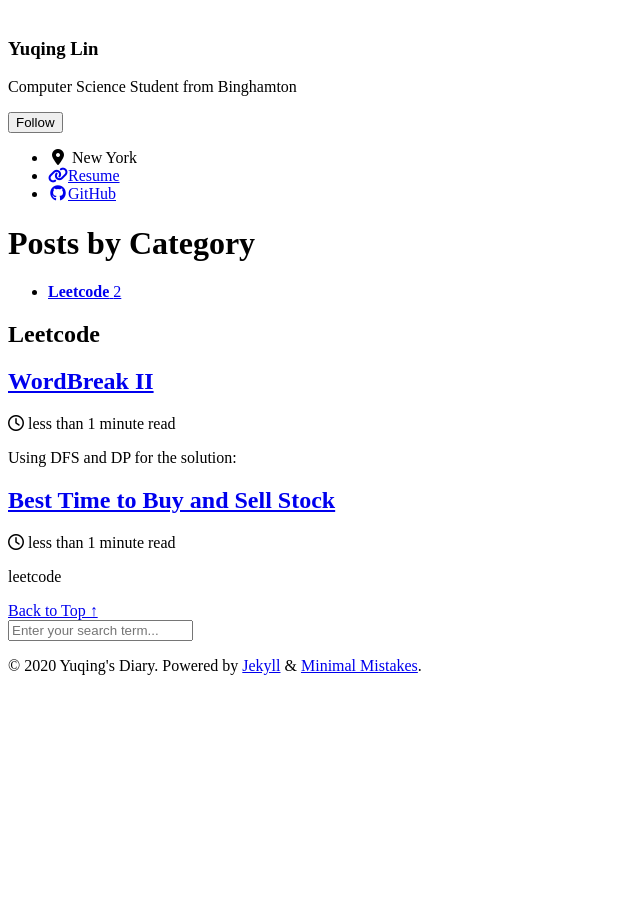
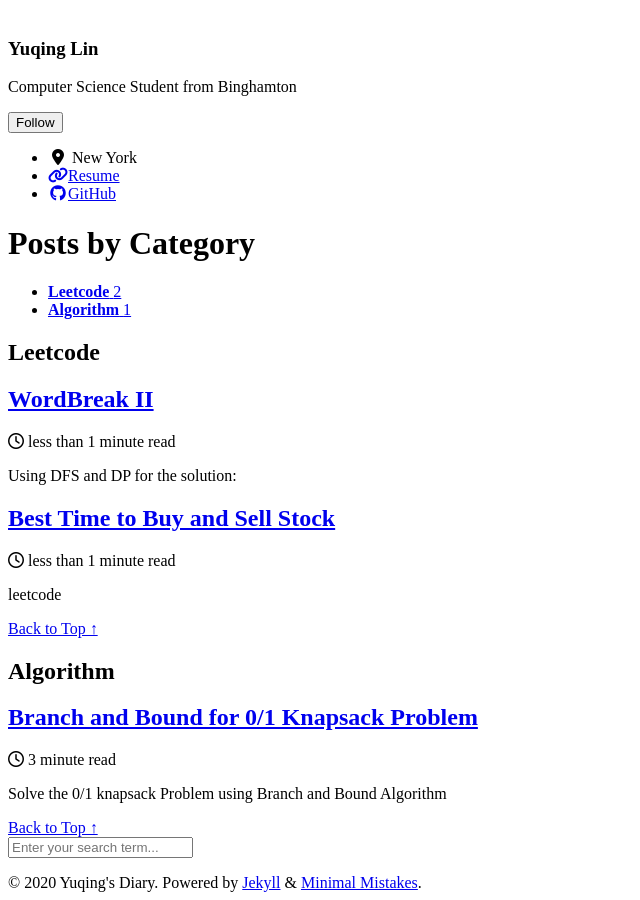
Before and after one commit to linyuqing97/Leetcode, a Jekyll site: the page built from _pages/category-archive.md, in a window 1280 px wide and 900 px high, scrolled down 1593 px. Shown: the whole window, without its empty margins (0-640 px from the left). Built offline with Jekyll 4.4.1, drawn with Linux system fonts in a browser that asks for light colours; cached includes are drawn as plain includes; nearby versions of some CDN libraries; a script that is not in the unit is left out; comment, search, counter and statistics services are not loaded; before the commit the page ends 2276 px from its top, so only the background shows below that; some of the changed lines change nothing that is shown.

Commit message:
add b&b 0/1

````diff
--- a/_config.yml
+++ b/_config.yml
@@ -2,7 +2,7 @@
 
 title: "Yuqing's Diary"
 email: "linyuqing97@gmail.com"
-repository: "linyuqing97/leetcode"
+repository: "linyuqing97/yuqing-s-Diary"
 description: "This is my personal profile website!!!"
 logo: "/assets/images/myLogo.png"
 
--- /dev/null
+++ b/_posts/2020-04-05-Branch_And_Bound.md
@@ -0,0 +1,270 @@
+---
+title: "Branch and Bound for 0/1 Knapsack Problem "
+last_modified_at: 2020-04-05
+categories:
+  - Algorithm
+tags:
+  - Dynamic Programming
+
+classes: wide
+---
+
+## Solve the 0/1 knapsack Problem using Branch and Bound Algorithm
+
+There are two approchs for this problem, one is using queue and Breath First Search(BFS) and the other one is using priority queue where nodes with maximum upperbound would be pop first and visite for counting toward the final optimal solution.
+
+### Branch and Bound With Breadth First Search
+1. The value of each child u is used to update best
+2. Only child u with bound(u) better than best are added to the queue
+
+```
+    void BFS_B&B(st_sp_tr T, number& best) {
+        queue_of_node Q; node u, v;
+        initialize(Q);
+        v=root of T;
+        best=value(v);
+        insert(Q,v);
+        while (! empty(Q)) {
+	        remove(Q, v);
+            if (bound(v) is better than best)
+	        for (each child u of v) {
+		        if (value(u) is better than best)
+			    best=value(u);
+		        if (bound(u) is better than best)
+			    insert(Q, u)
+                }
+            }
+        }
+```
+### Procedure Knapsack
+```
+    void knapsack2(int n,const int p[ ], const int w[ ],int W, int maxprofit);	{
+            queue_of_node Q;    node u,v;
+            //initialize
+	        init(Q); maxprofit=0; //v is root
+            v.level=0; v.profit=0; v.weight=0;
+            enqueue(Q, v);
+            while (! empty(Q)) {
+                dequeue(Q, v);
+                u.level= v.level+1; //u child of v
+                //“yes” child
+                u.weight= v.weight+w[u.level];
+                u.profit= v.profit+p[u.level];
+                //update maxprofit
+                if ((u.weight<=W) &&(u.profit>maxprofit))
+		        maxprofit=u.profit;
+                //add to queue if bound > maxprofit
+	            if (bound(u)>maxprofit)
+                    enqueue(Q, u);
+	            //“no” child
+                u.weight= v.weight; //not included
+                u.profit= v.profit;
+                //add to queue if bound > maxprofit
+	            if (bound(u)>maxprofit)
+                enqueue(Q, u);
+            }
+        }
+
+```
+
+## B&B With Best-First Search for Optimality Problems
+1. Branch and bound  with best-first search  for maximum:
+2. Nodes with the highest upper bounds have the best potential of producing the optimal solution and therefore should be thefirst to expand
+3. Use priority queue
+
+```cpp
+#include<iostream>
+#include<vector>
+#include<fstream>
+#include<sstream>
+#include<queue>
+#include <algorithm>
+
+using namespace std;
+int WEIGHT; // total weight of the knapsack
+int globalUpperBound;
+int TOTALSIZE;
+
+class Node{
+    public:
+        int upperBound;
+        double maxProfit;
+        int level; //level
+        int localWeight;
+        bool isRight = false;
+        Node* parent;
+        Node(){
+            this->maxProfit = 0;
+            this->upperBound = 0;
+            this->level = 0;
+            this->localWeight = 0;
+            this->parent = NULL;
+        }
+
+};
+
+struct pqCmp{
+    bool operator() (Node *n1,Node *n2){
+        return n1->upperBound < n2->upperBound;
+    }
+};
+
+double maxBound(vector<vector<int> >&memo,Node* cur, bool isRight){
+
+    //inital the first node
+    //include all possible solutions at the best case
+    double upperBound = cur->maxProfit;
+    int resCapacity = WEIGHT - cur->localWeight;
+    int tempWeight = 0;
+    //cout<<" res capactiy: "<<resCapacity<<endl;
+    if(isRight)cur->isRight=true;
+    for(int i= 0;i<memo.size();i++){
+        if(isRight){
+            if(i <= cur->level-1){
+                continue;
+            }
+        }
+        if(tempWeight+memo[i][0] < resCapacity ){
+            upperBound+=memo[i][1];
+            tempWeight+=memo[i][0];
+           // cout<<upperBound<<endl;;
+        }
+        else{
+           // cout<<"upperbound now: "<<upperBound<<endl;
+            int rWeight = resCapacity - tempWeight;// give me what's weight left in pack for upper bound
+            if(rWeight > 0){
+                int profitPerUnit = memo[i][1]/memo[i][0];
+                upperBound =upperBound+(profitPerUnit*rWeight);
+             //cout<<"uppBound: "<<upperBound<<rWeight<<" "<<profitPerUnit<< endl;
+                break;
+            }
+        }
+    }
+    //globalUpperBound = upperBound;
+   return upperBound;
+}
+
+
+vector<vector<int> >readFile(string inputFileName){
+    ifstream infile(inputFileName);
+    string line;
+    int size = 0;
+    char dummy;     //skip the comma de;
+    getline(infile,line);
+    stringstream s(line);
+    s>>TOTALSIZE>>dummy>>WEIGHT;
+    vector<vector<int> >memo(TOTALSIZE,vector<int>(1,0));
+    int i = 0; int j = 0;
+
+    // memo[i][j] In each row 0 col store weight, 1 col store profits
+    while(getline(infile,line)){
+        stringstream ss(line);
+        ss>>memo[i][j] >> dummy >> memo[i][j+1];
+        i++;
+    }
+    infile.close();
+    return memo;
+}
+
+
+bool sortMethod(const vector<int>&v1,const vector<int>&v2){
+    //sort the 2d vector base on decreasing order of profit/weight,
+    return (v1[1] / v1[0]) > (v2[1] / v2[0]);
+}
+
+
+void resultOutput(vector<int>&backTrack, vector<vector<int> >&memo,int maxProfit,string output,int numberOfLeafVisited,int numberOfNodeVisited){
+    ofstream outfile(output);
+    outfile<<TOTALSIZE<<","<<maxProfit<<endl;
+    outfile<<numberOfNodeVisited<<","<<numberOfLeafVisited<<endl;
+    for(int i = 0;i<backTrack.size();i++){
+        if(backTrack[i]){
+            outfile<<memo[i][0]<<","<<memo[i][1]<<endl;
+        }
+    }
+}
+
+
+bool isLeaf(Node*cur,int globalMaxProfit,int &numberOfLeafVisited){
+    if(cur->upperBound < globalMaxProfit){
+        numberOfLeafVisited++;
+        return true;
+    }
+    if(cur->localWeight > WEIGHT){
+        numberOfLeafVisited++;
+        return true;
+    }
+    if(cur->level >= TOTALSIZE){
+        numberOfLeafVisited++;
+        return true;
+    }
+    return false;
+}
+
+
+void branchAndBound(vector<vector<int> >&memo,string output){
+    int globalMaxProfit = 0;
+    Node*maxNode = new Node();Node*firstNode = new Node();
+    int numberOfLeafVisited = 0;int numberOfNodeVisited = 0;
+
+    priority_queue<Node *, vector<Node*>, pqCmp>pq;// max heap by profit/weight
+
+    globalUpperBound = maxBound(memo,firstNode,false);
+    firstNode->upperBound = globalUpperBound;
+    maxNode = firstNode;
+    pq.push(firstNode);
+
+    while(!pq.empty()){
+        Node*curNode = pq.top();pq.pop();numberOfNodeVisited = numberOfNodeVisited+1;
+        // cout<<"cur node: "<<curNode->upperBound<<"global profit"<<globalMaxProfit<<"level: "<<curNode->level<<endl;
+        if(isLeaf(curNode,globalMaxProfit,numberOfLeafVisited)){
+            continue;
+        }
+        // form up left child
+
+        Node* leftChild = new Node();
+        leftChild->localWeight = curNode->localWeight + memo[curNode->level][0];
+        leftChild-> maxProfit = curNode->maxProfit+ memo[curNode->level][1];
+        leftChild->level = curNode->level+1;
+        leftChild->parent = curNode;
+        leftChild->upperBound = curNode->upperBound;
+        if(leftChild->maxProfit > globalMaxProfit && leftChild->localWeight<= WEIGHT){
+            globalMaxProfit = leftChild->maxProfit;
+            maxNode = leftChild;
+        }
+        pq.push(leftChild);
+
+        //formup right child
+        Node* rightChild = new Node();
+        rightChild->maxProfit = curNode->maxProfit;
+        rightChild->localWeight = curNode->localWeight;
+        rightChild->level=curNode->level+1;
+        rightChild->parent=curNode;
+        rightChild->upperBound = maxBound(memo,rightChild,true);
+        pq.push(rightChild);
+    }
+
+    Node*temp = maxNode;
+    vector<int>backTrack; // back track all nodes that form up the result;
+    while(temp->parent){
+        if(!temp->isRight){
+            backTrack.push_back(1);
+        }
+        else backTrack.push_back(0);
+        temp=temp->parent;
+    }
+    reverse(backTrack.begin(),backTrack.end());
+    cout<<maxNode->maxProfit<<maxNode->level<<endl;
+    resultOutput(backTrack,memo,maxNode->maxProfit,output,numberOfLeafVisited,numberOfNodeVisited);
+}
+
+
+int main(int args, char*argv[]){
+    string inputFileName = argv[1];
+    string outPutFileName = argv[2];
+    vector<vector<int> >memo = readFile(inputFileName);
+    sort(memo.begin(),memo.end(),sortMethod);
+    branchAndBound(memo,outPutFileName);
+    return 0;
+}
+```
````
